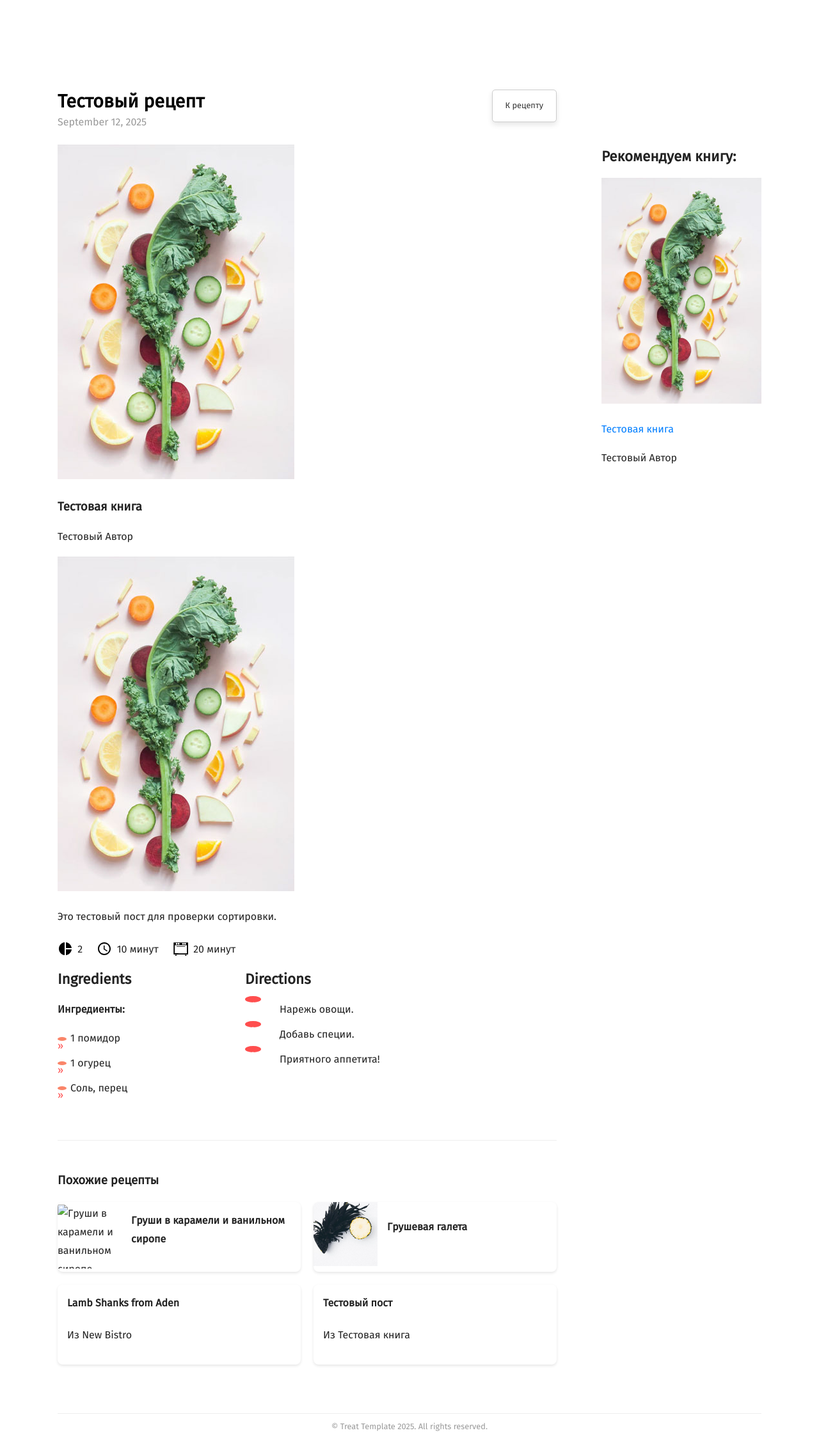
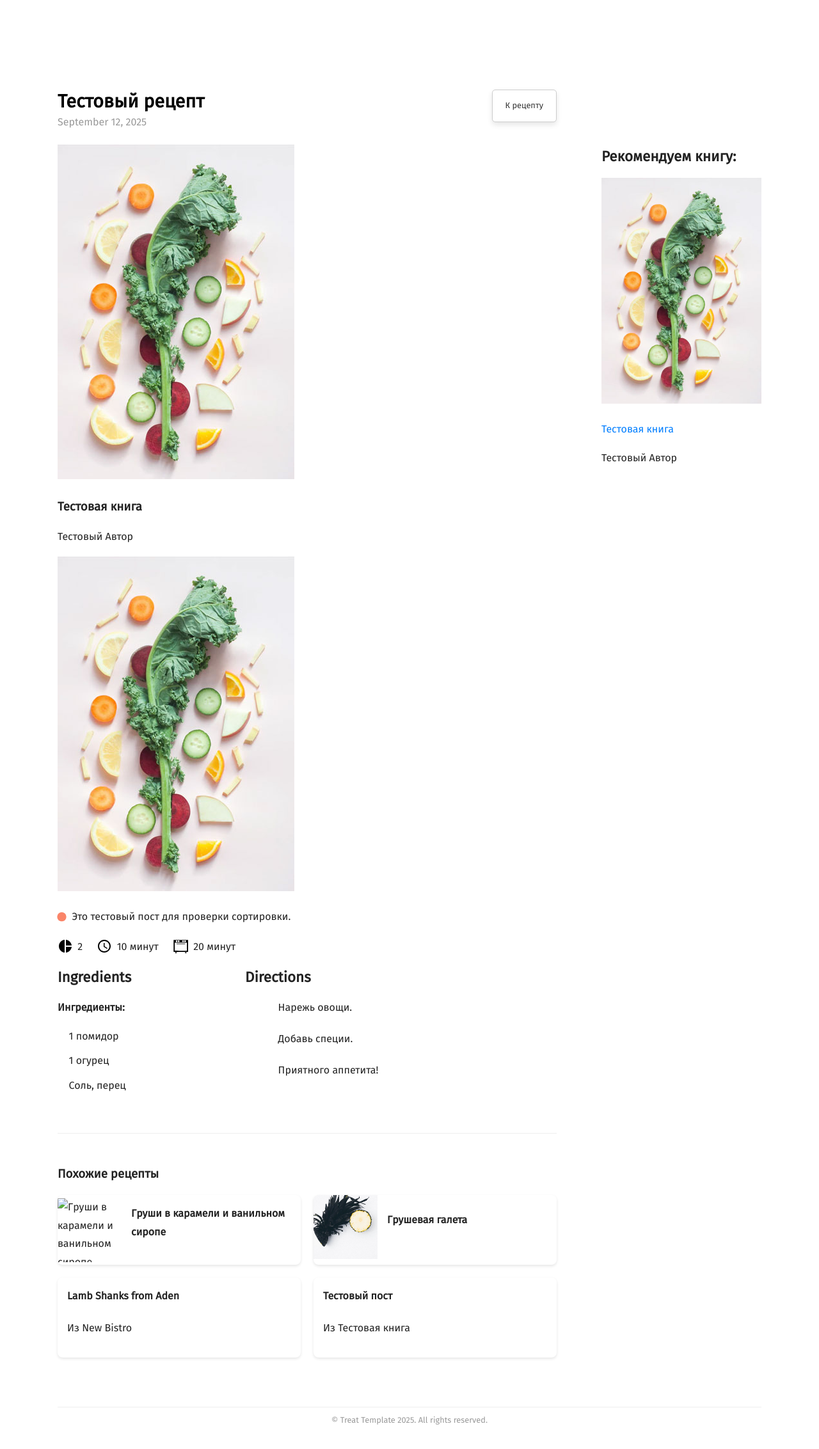
Before and after one commit to Helga1970/new-site, a Jekyll site: the page built from _recipes/2025-09-12-test-recept.md, in a window 1280 px wide. Shown: the whole page at 64% size. Built offline with Jekyll 4.4.1, drawn with Linux system fonts in a browser that asks for light colours; nearby versions of some CDN libraries; some web fonts are replaced.

Commit message:
Update recipes.scss

```diff
--- a/_sass/recipes.scss
+++ b/_sass/recipes.scss
@@ -9,7 +9,7 @@
   display: flex;
   flex-wrap: wrap;
   gap: 20px;
-  justify-content: flex-start;
+  justify-content: flex-start; /* Выравниваем по левому краю */
 }
 
 .recipe-card-list-item {
@@ -17,7 +17,7 @@
   border-radius: 8px;
   overflow: hidden;
   transition: box-shadow 0.2s;
-  width: calc(50% - 10px);
+  width: calc(50% - 10px); /* Устанавливаем фиксированную ширину 2 колонок */
 }
 
 .recipe-card-list-item:hover {
@@ -32,8 +32,8 @@
 }
 
 .recipe-card-image-wrapper {
-  width: 100px;
-  height: 100px;
+  width: 100px; /* Фиксированная ширина */
+  height: 100px; /* Фиксированная высота */
   overflow: hidden;
   flex-shrink: 0;
 }
@@ -61,10 +61,9 @@
   }
 
   .recipe-card-list-item {
-    width: 100%;
+    width: 100%; /* одна колонка на мобильных */
   }
 }
-
 /* Общие стили для заголовка и кнопки */
 .post-header-container {
   display: flex;
@@ -73,10 +72,12 @@
   flex-wrap: wrap;
 }
 
+/* Стили для заголовка и даты */
 .post-header-text {
   flex-grow: 1;
 }
 
+/* Стили для кнопки "К рецепту" */
 .take-me {
   flex-shrink: 0;
   margin-left: 20px;
@@ -96,59 +97,99 @@
 
 .take-me .button:hover {
   background-color: #f8f8f8;
-  box-shadow: 6px 12px rgba(0,0,0,0.2);
+  box-shadow: 0 6px 12px rgba(0,0,0,0.2);
+}
+.recipe-contents ol,
+.recipe-contents ul {
+  list-style: none;
+}
+/* --- FIX: reset any existing markers and add orange bullets for recipes/ingredients --- */
+
+/* Сброс стандартных маркеров (увеличенная специфичность + !important на случай переопределений) */
+article.post .recipe-contents ol,
+article.post .recipe-contents ul {
+  list-style: none !important;
+  margin: 0;
+  padding: 0;
 }
 
-/* --- Стили для списков (ingredients and directions) --- */
+/* Убираем маркеры ::marker и любые before-числа/стрелки */
+article.post .recipe-contents ol li::marker,
+article.post .recipe-contents ul li::marker {
+  font-size: 0;
+  color: transparent;
+  content: "" !important;
+}
+article.post .recipe-contents ol li::before,
+article.post .recipe-contents ul li::before {
+  content: none !important;
+  display: none !important;
+}
 
-/* Удаляем все стандартные маркеры */
-.directions ol,
-.ingredients ul {
-    list-style: none;
+/* Базовый отступ у всех li внутри рецепта */
+article.post .recipe-contents li {
+  position: relative;
+  padding-left: 1.25em;
+  margin-bottom: 0.6em;
+}
+
+/* 1) Ингредиенты — маленькая оранжевая точка (#fa8569) */
+article.post .recipe-contents .ingredients ul,
+article.post .recipe-contents .ingredients ol {
   padding-left: 0;
 }
-
-/* Скрываем любые маркеры, созданные другими правилами */
-.directions ol li::marker,
-.ingredients ul li::marker,
-.directions ol li::before,
-.ingredients ul li::before {
-    content: none;
-    display: none;
+article.post .recipe-contents .ingredients li {
+  padding-left: 1.1em;
 }
-
-/* Базовый отступ для всех элементов списка внутри рецепта */
-.directions ol li,
-.ingredients ul li {
-    position: relative;
-    padding-left: 20px;
-    margin: 0 0 10px 0;
-}
-
-/* Добавляем толстые оранжевые точки для шагов */
-.directions ol li::before {
+article.post .recipe-contents .ingredients li::before {
   content: "";
+  width: .5em;
+  height: .5em;
+  border-radius: 50%;
+  background: #fa8569;
   position: absolute;
+  left: 0;
   top: 50%;
-    left: 0;
-    width: 10px;
-    height: 10px;
-    background-color: #fa8569;
-    border-radius: 50%;
   transform: translateY(-50%);
   display: block;
 }
 
-/* Добавляем тонкие оранжевые точки для ингредиентов */
-.ingredients ul li::before {
+/* 2) Абзацы рецепта (recipe-body) — более крупная жирная оранжевая точка */
+article.post .recipe-body p {
+  position: relative;
+  padding-left: 1.4em;
+  margin-bottom: 0.8em;
+}
+article.post .recipe-body p::before {
   content: "";
+  width: .8em;
+  height: .8em;
+  border-radius: 50%;
+  background: #fa8569;
   position: absolute;
+  left: 0;
   top: 50%;
+  transform: translateY(-50%);
+  display: block;
+  box-shadow: 0 0 0 .04em #fa8569; /* делает точку визуально "жирнее" */
+}
+
+/* 3) Directions (если были <ol>) — показываем те же точки вместо цифр */
+article.post .recipe-contents .directions ol {
+  padding-left: 0;
+}
+article.post .recipe-contents .directions ol li {
+  padding-left: 1.1em;
+}
+article.post .recipe-contents .directions ol li::before {
+  content: "";
+  width: .6em;
+  height: .6em;
+  border-radius: 50%;
+  background: #fa8569;
+  position: absolute;
   left: 0;
-    width: 6px;
-    height: 6px;
-    background-color: #fa8569;
-    border-radius: 50%;
+  top: 50%;
   transform: translateY(-50%);
   display: block;
 }
```
Lines whose indentation alone changed are shown as unchanged.
